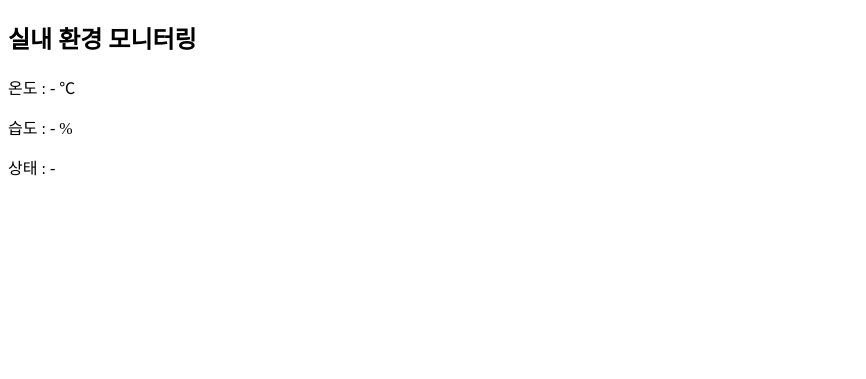
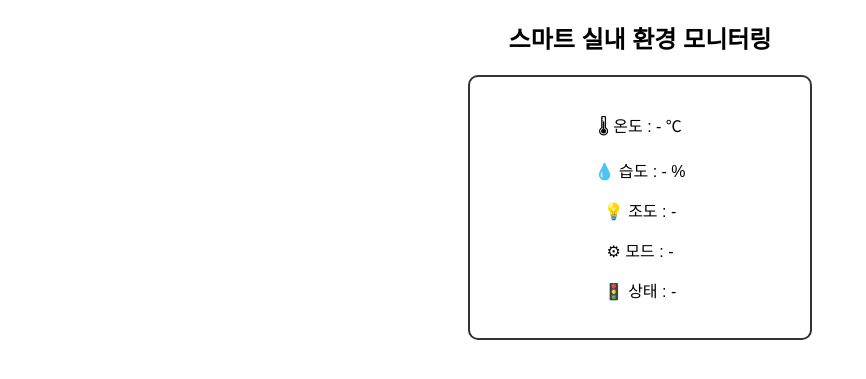
Before and after one commit to Anggukk/Project_2, a Flask app: page / in a window 1280 px wide. Shown: the top 379 px of the page, without its empty margins (0-866 px from the left). Run offline with Flask 3, Linux system fonts and the light colour scheme.

Commit message:
스마트 실내 환경 모니터링

```diff
--- a/app.py
+++ b/app.py
@@ -3,22 +3,16 @@ import serial
 
 app=Flask(__name__)
 
-ser=None
+ser=serial.Serial("COM3",9600,timeout=1)
 
-latest_data={
-    "temperature":"N/A",
-    "humidity":"N/A",
-    "status":"UNKNOWN"
+
+latest_data = {
+    "temperature": "-",
+    "humidity": "-",
+    "light": "-",
+    "mode": "-",
+    "level": "-"
 }
-
-def init_serial():
-    global ser
-    try:
-        ser=serial.Serial("COM3",9600,timeout=1)
-        print("Serial connected")
-    except Exception as e:
-        print("Serial error:",e)
-        ser=None
 
 @app.route("/")
 def index():
@@ -26,28 +20,23 @@ def index():
 
 @app.route("/data")
 def get_data():
-    global ser
+    global latest_data
 
-    if ser is None:
-        init_serial()
-
-    if ser and ser.in_waiting:
+    if ser.in_waiting:
+        line=ser.readline().decode().strip()
 
         try:
-            line=ser.readline().decode().strip()
-            print("RAW",line)
-
-            if line!="ERROR":
-                temp,hum,status=line.split(",")
-                latest_data["temperature"]=temp
-                latest_data["humidity"]=hum
-                latest_data["status"]=status
-
+                temp, hum, light, mode, level = line.split(",")
+                latest_data["temperature"] = temp
+                latest_data["humidity"] = hum
+                latest_data["light"] = light
+                latest_data["mode"] = mode
+                latest_data["level"] = level
         except:
             pass
 
 
-        return jsonify(latest_data)
+    return jsonify(latest_data)
 
 if __name__=="__main__":
-    app.run(debug=True)
+    app.run(debug=False)
--- a/templates/index.html
+++ b/templates/index.html
@@ -4,13 +4,40 @@
     <meta charset="UTF-8" />
     <meta name="viewport" content="width=device-width, initial-scale=1.0" />
     <title>환경 모니터링</title>
+    <style>
+      body {
+        font-family: Arial;
+        text-align: center;
+      }
+      .box {
+        width: 300px;
+        margin: auto;
+        padding: 20px;
+        border: 2px solid #333;
+        border-radius: 10px;
+      }
+      .good {
+        color: green;
+      }
+      .caution {
+        color: blue;
+      }
+      .danger {
+        color: red;
+        font-weight: bold;
+      }
+    </style>
   </head>
   <body>
-    <h2>실내 환경 모니터링</h2>
+    <h2>스마트 실내 환경 모니터링</h2>
 
-    <p>온도 : <span id="temp">-</span> ℃</p>
-    <p>습도 : <span id="hum">-</span> %</p>
-    <p>상태 : <span id="status">-</span></p>
+    <div class="box">
+      <p>🌡 온도 : <span id="temp">-</span> ℃</p>
+      <p>💧 습도 : <span id="hum">-</span> %</p>
+      <p>💡 조도 : <span id="light">-</span></p>
+      <p>⚙ 모드 : <span id="mode">-</span></p>
+      <p>🚦 상태 : <span id="level">-</span></p>
+    </div>
 
     <script>
       async function fetchData() {
@@ -19,10 +46,19 @@
 
         document.getElementById("temp").innerText = data.temperature;
         document.getElementById("hum").innerText = data.humidity;
-        document.getElementById("status").innerText = data.status;
+        document.getElementById("light").innerText = data.light;
+        document.getElementById("mode").innerText = data.mode;
+
+        const levelElem = document.getElementById("level");
+        levelElem.innerText = data.level;
+
+        levelElem.className = "";
+        if (data.level === "GOOD") levelElem.classList.add("good");
+        else if (data.level === "CAUTION") levelElem.classList.add("caution");
+        else if (data.level === "DANGER") levelElem.classList.add("danger");
       }
 
-      setInterval(fetchData, 2000);
+      setInterval(fetchData, 500);
     </script>
   </body>
 </html>
```
Also changed, not shown: 1 other file.
